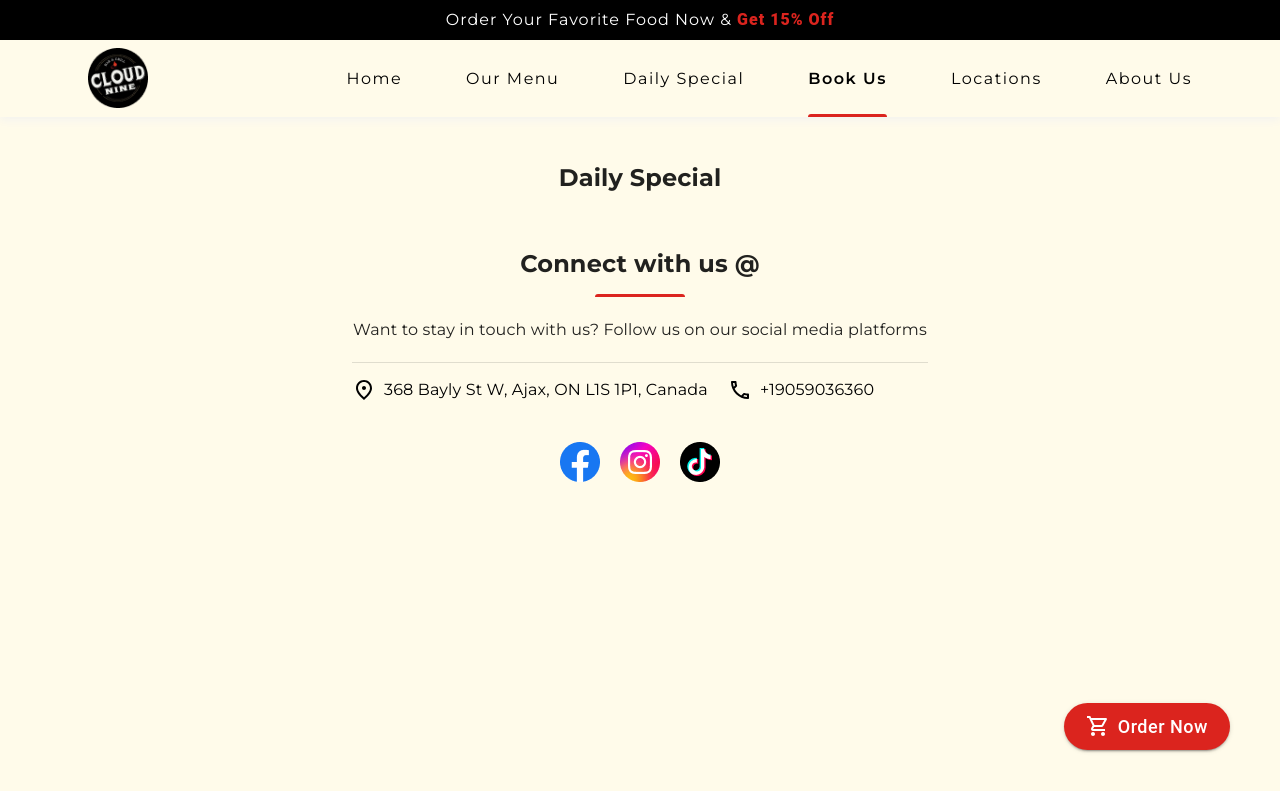
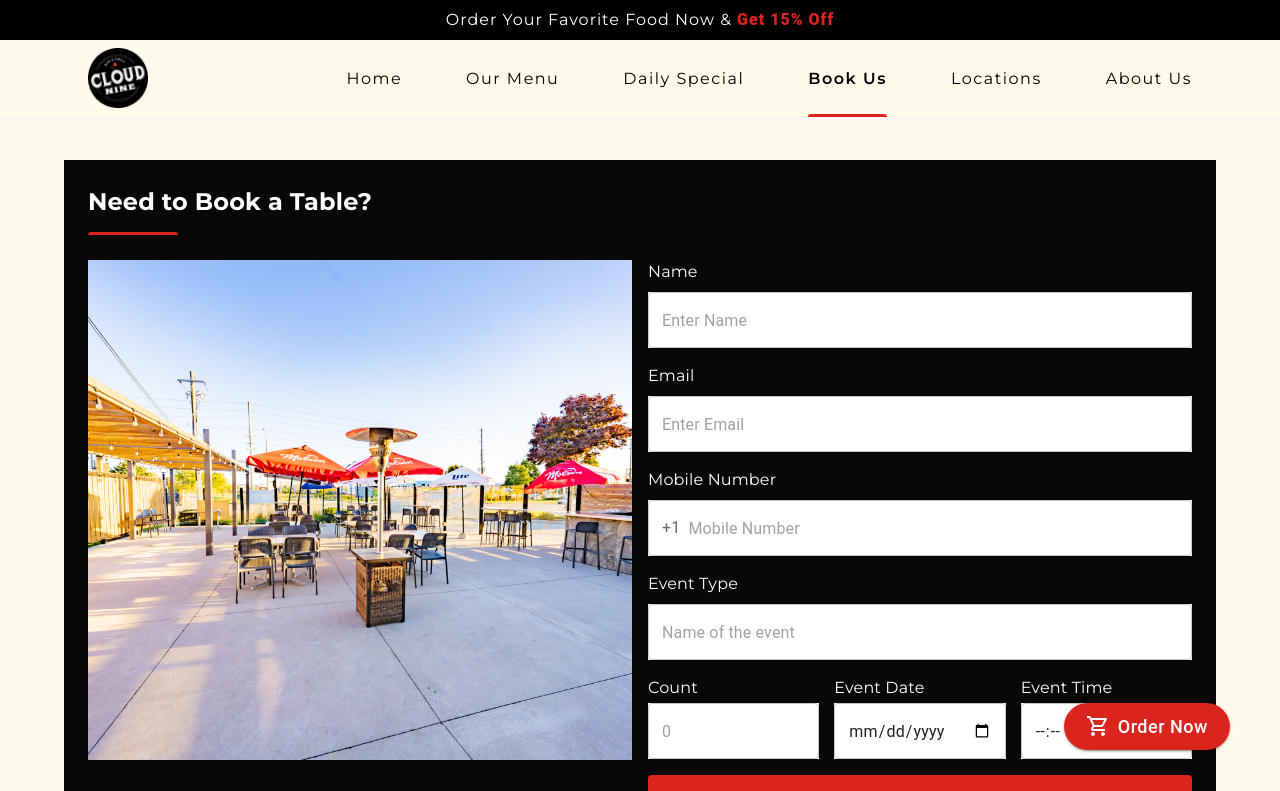
Before and after one commit to vasantharaj98/cloudnine, a React (Create React App) app: page /bookus in a window 1280 px wide. Shown: the top 791 px of the page. Built offline with nearby package versions, Linux system fonts and the light colour scheme.

Commit message:
Update 03/03

```diff
--- a/src/Components/fabButton/style.css
+++ b/src/Components/fabButton/style.css
@@ -3,9 +3,6 @@
     bottom: 50px;
     right: 50px;
     z-index: 1111;
-}
-.fabButton:hover{
-    background: #DB241E !important;
 }
 @media (max-width: 500px){
     .fabButton{
--- /dev/null
+++ b/src/Pages/Bookus/index.js
@@ -0,0 +1,186 @@
+import React, { useState, useEffect } from 'react'
+import { Container } from '@mui/material';
+import { Typography, Box, Grid, TextField, InputAdornment, Button } from '@mui/material';
+import banner_1 from '../../Assets/Images/cloud1.JPG';
+import FabButton from '../../Components/fabButton';
+import './style.css';
+
+const Menu = ({setSelectid}) => {
+
+  const [dishdata, setDishdata] = React.useState({
+    name: "",
+    phone: "",
+    email: "",
+    eventType: "",
+    noOfPeople: "",
+    dateOfEvent: "",
+    timeOfEvent: ""
+  });
+
+  return (
+    <>
+    <FabButton setSelectid={setSelectid} path={'/ourmenu'} value={"Order Now"}/>
+    <Container sx={{marginTop: 20}}>
+    <Box
+                sx={{
+                width: "100%",
+                height: "100%",
+                marginTop: 2,
+                backgroundColor: '#080808',
+                padding: 3,
+                color: '#fff'
+      }}
+    >
+        <Typography className='un_line' variant="h" component="h2">Need to Book a Table?</Typography>
+        <Grid container spacing={2} sx={{marginTop: 3}}>
+          <Grid item md={6}>
+              <img src={banner_1} width="100%" height="500px" alt='banner' style={{objectFit:'cover'}}></img>
+          </Grid>
+          <Grid item md={6} sx={{width: '100%'}}>
+          <Box
+              component="form"
+              sx={{
+                display: "flex",
+                justifyContent: "center",
+                alignItems: "center",
+                flexDirection: "column",
+                "& > :not(style)": { m: 1, width: "100%" },
+              }}
+              noValidate
+              autoComplete="off"
+            >
+              <Typography variant='p' component='p' style={{marginTop: 0, marginBottom: 0}}>Name</Typography>
+              <TextField
+                id="outlined-basic"
+                required
+                type="text"
+                placeholder='Enter Name'
+                variant="outlined"
+                sx={{
+                  background:'#fff'
+                }}
+                onChange={(e) =>
+                  setDishdata({ ...dishdata, name: e.target.value })
+                }
+              />
+              <Typography variant='p' component='p' style={{marginBottom: 0}}>Email</Typography>
+              <TextField
+                id="outlined-basic"
+                required
+                type="email"
+                placeholder='Enter Email'
+                variant="outlined"
+                sx={{
+                  background:'#fff'
+                }}
+                onChange={(e) =>
+                  setDishdata({ ...dishdata, email: e.target.value })
+                }
+              />
+              <Typography variant='p' component='p' style={{marginBottom: 0}}>Mobile Number</Typography>
+              <TextField
+                id="outlined-basic"
+                required
+                type="number"
+                variant="outlined"
+                placeholder='Mobile Number'
+                sx={{
+                  background:'#fff'
+                }}
+                InputProps={{
+                  startAdornment: (
+                    <InputAdornment position="start">+1</InputAdornment>
+                  ),
+                }}
+                onChange={(e) =>
+                  setDishdata({ ...dishdata, phone: e.target.value })
+                }
+              />
+              <Typography variant='p' component='p' style={{marginBottom: 0}}>Event Type</Typography>
+              <TextField
+                id="outlined-basic"
+                required
+                type="text"
+                placeholder='Name of the event'
+                variant="outlined"
+                sx={{
+                  background:'#fff'
+                }}
+                onChange={(e) =>
+                  setDishdata({ ...dishdata, eventType: e.target.value })
+                }
+              />
+              <div className='book_us'>
+                <div style={{width: '100%'}}>
+                <Typography variant='p' component='p' style={{marginBottom: 3}}>Count</Typography>
+              <TextField
+                id="outlined-basic"
+                required
+                type="number"
+                placeholder='0'
+                variant="outlined"
+                sx={{
+                  background:'#fff',
+                  width: '100%'
+                }}
+                onChange={(e) =>
+                  setDishdata({ ...dishdata, noOfPeople: e.target.value })
+                }
+              />
+                </div>
+                <div style={{width: '100%'}}>
+                <Typography variant='p' component='p' style={{marginBottom: 3}}>Event Date</Typography>
+                <TextField
+                id="outlined-basic"
+                required
+                type="date"
+                placeholder='Event Date'
+                variant="outlined"
+                sx={{
+                  background:'#fff',
+                  width:'100%'
+                }}
+                onChange={(e) =>
+                  setDishdata({ ...dishdata, dateOfEvent: e.target.value })
+                }
+              />
+                </div>
+                <div style={{width: '100%'}}>
+                <Typography variant='p' component='p' style={{marginBottom: 3}}>Event Time</Typography>
+                <TextField
+                id="outlined-basic"
+                required
+                placeholder='Event Time'
+                type="time"
+                variant="outlined"
+                sx={{
+                  background:'#fff',
+                  width:'100%'
+                }}
+                onChange={(e) =>
+                  setDishdata({ ...dishdata, timeOfEvent: e.target.value })
+                }
+              />
+                </div>
+              </div>
+              <Button
+              sx={{
+                color: "#fff",
+                px: 7,
+                py: 1.5,
+                background: "#DB241E",
+                "&:hover": { backgroundColor: "#b61510" },
+              }}
+            >
+              Request Booking
+            </Button>
+            </Box>
+          </Grid>
+      </Grid>
+    </Box>
+    </Container>
+    </>
+  )
+}
+
+export default Menu;
--- /dev/null
+++ b/src/Pages/Bookus/style.css
@@ -0,0 +1,11 @@
+.book_us{
+    display: flex;
+    justify-content: space-between;
+    align-items: center;
+    gap: 15px;
+}
+@media (max-width: 500px){
+    .book_us{
+        flex-wrap: wrap !important;
+    }
+}
--- a/src/Routes.js
+++ b/src/Routes.js
@@ -10,6 +10,7 @@ import Ourmenu from '../src/Pages/Menu/index';
 import OurLocation from '../src/Pages/Location/index';
 import Aboutus from '../src/Pages/About/index';
 import DailySpecial from '../src/Pages/Dailyspecial/index';
+import Bookus from '../src/Pages/Bookus/index'
 
 const RouteRoute = ({setLoader}) => {
   const [selectid, setSelectid] = useState('');
@@ -31,7 +32,7 @@ const RouteRoute = ({setLoader}) => {
           ></Route>
           <Route
             path="/bookus"
-            element={<DailySpecial/>}
+            element={<Bookus/>}
           ></Route>
           <Route
             path="/ourlocation"
```
